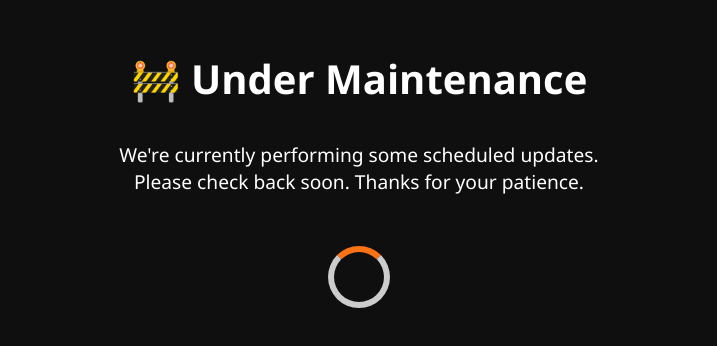
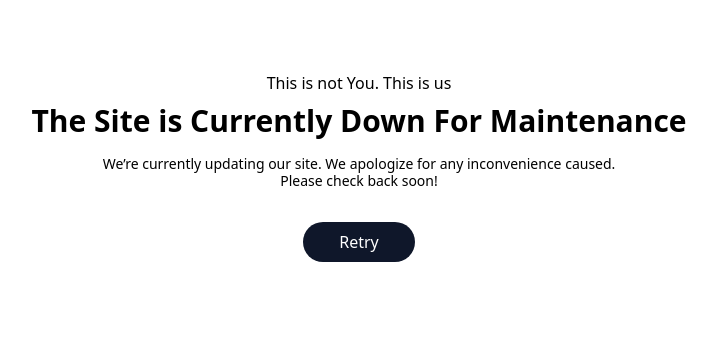
Before and after one commit to naduni98/PAGON-website, a website: page maintenance.html in a window 1280 px wide. Shown: the part 234-580 px from the top of the page, without its empty margins (281-998 px from the left). Drawn offline with nearby package versions, Linux system fonts and the light colour scheme.

Commit message:
Update maintains mode

```diff
--- a/assets/js/injecting.js
+++ b/assets/js/injecting.js
@@ -68,3 +68,16 @@
       }
     });
   }
+
+
+  const maintenance = true;
+
+  const maintenancePage = "/maintenance.html";
+
+  if (maintenance && !location.pathname.includes("maintenance.html")) {
+    location.href = maintenancePage;
+  }
+
+  if (maintenance && !location.pathname.includes("maintenance.html")) {
+    window.location.replace(maintenancePage);
+  }
--- a/maintenance.html
+++ b/maintenance.html
@@ -1,49 +1,54 @@
 <!DOCTYPE html>
 <html lang="en">
+
 <head>
-  <meta charset="UTF-8" />
-  <meta name="viewport" content="width=device-width, initial-scale=1.0"/>
-  <title>Site Under Maintenance</title>
-  <style>
-    body {
-      margin: 0;
-      padding: 0;
-      background: #0f0f0f;
-      color: white;
-      font-family: 'Segoe UI', Tahoma, Geneva, Verdana, sans-serif;
-      display: flex;
-      flex-direction: column;
-      align-items: center;
-      justify-content: center;
-      height: 100vh;
-      text-align: center;
-    }
-    h1 {
-      font-size: 2.5rem;
-      margin-bottom: 1rem;
-    }
-    p {
-      font-size: 1.2rem;
-      max-width: 600px;
-    }
-    .spinner {
-      margin-top: 2rem;
-      width: 50px;
-      height: 50px;
-      border: 6px solid #ccc;
-      border-top: 6px solid #f97316;
-      border-radius: 50%;
-      animation: spin 1s linear infinite;
-    }
-    @keyframes spin {
-      0% { transform: rotate(0deg);}
-      100% { transform: rotate(360deg);}
-    }
-  </style>
+    <meta charset="UTF-8" />
+    <meta name="viewport" content="width=device-width, initial-scale=1.0" />
+    <title>Product | PAGON</title>
+    <link rel="stylesheet" href="https://unpkg.com/swiper@10/swiper-bundle.min.css" />
+    <script src="https://unpkg.com/swiper@10/swiper-bundle.min.js"></script>
+    <link rel="stylesheet" href="https://cdn.jsdelivr.net/npm/swiper@11/swiper-bundle.min.css" />
+    <script src="https://cdn.jsdelivr.net/npm/swiper@11/swiper-bundle.min.js"></script>
+    <link rel="stylesheet" href="./assets/css/style.css">
+    <script src="./assets/js/tailwind.js"></script>
+    <script>
+        tailwind.config = {
+        theme: {
+            extend: {
+            colors: {
+                blackGlass: '#060607C9',
+                primary: '#4361EE',
+                cyanish: '#00B4D8',
+                mediumGray: '#999999'
+            }
+            }
+        }
+        }
+    </script>
+
+    <style>
+        .swiper {
+            width: 100%;
+            height: 100%;
+        }
+
+        .swiper-slide img {
+            width: 100%;
+            height: 100%;
+            object-fit: cover;
+        }
+    </style>
 </head>
-<body>
-  <h1>🚧 Under Maintenance</h1>
-  <p>We're currently performing some scheduled updates.<br>Please check back soon. Thanks for your patience.</p>
-  <div class="spinner"></div>
+
+<body class="text-black font-sans h-screen">
+  <div class="flex flex-col justify-center items-center text-center h-screen">
+    <label>This is not You. This is us</label>
+    <h1 class="text-3xl font-bold mb-4 mt-2"> The Site is Currently Down For Maintenance</h1>
+    <p class="text-sm leading-tight">We’re currently updating our site. We apologize for any inconvenience caused.</br> Please check back soon!</p>
+    <a class="bg-slate-900 text-white py-2 rounded-full w-28 mt-8" href="/">Retry</a>
+  </div>
+
+  <script src="./assets/js/injecting.js"></script>
 </body>
+
 </html>
```
